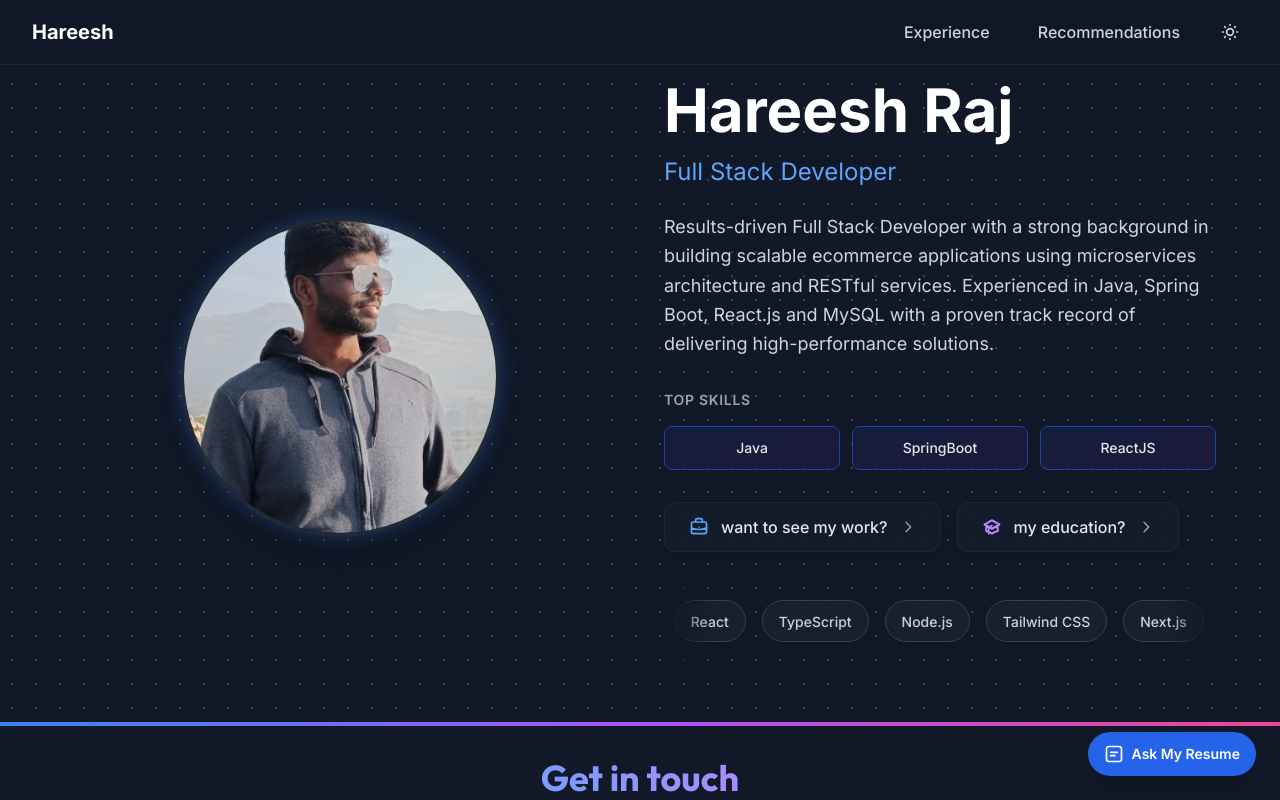
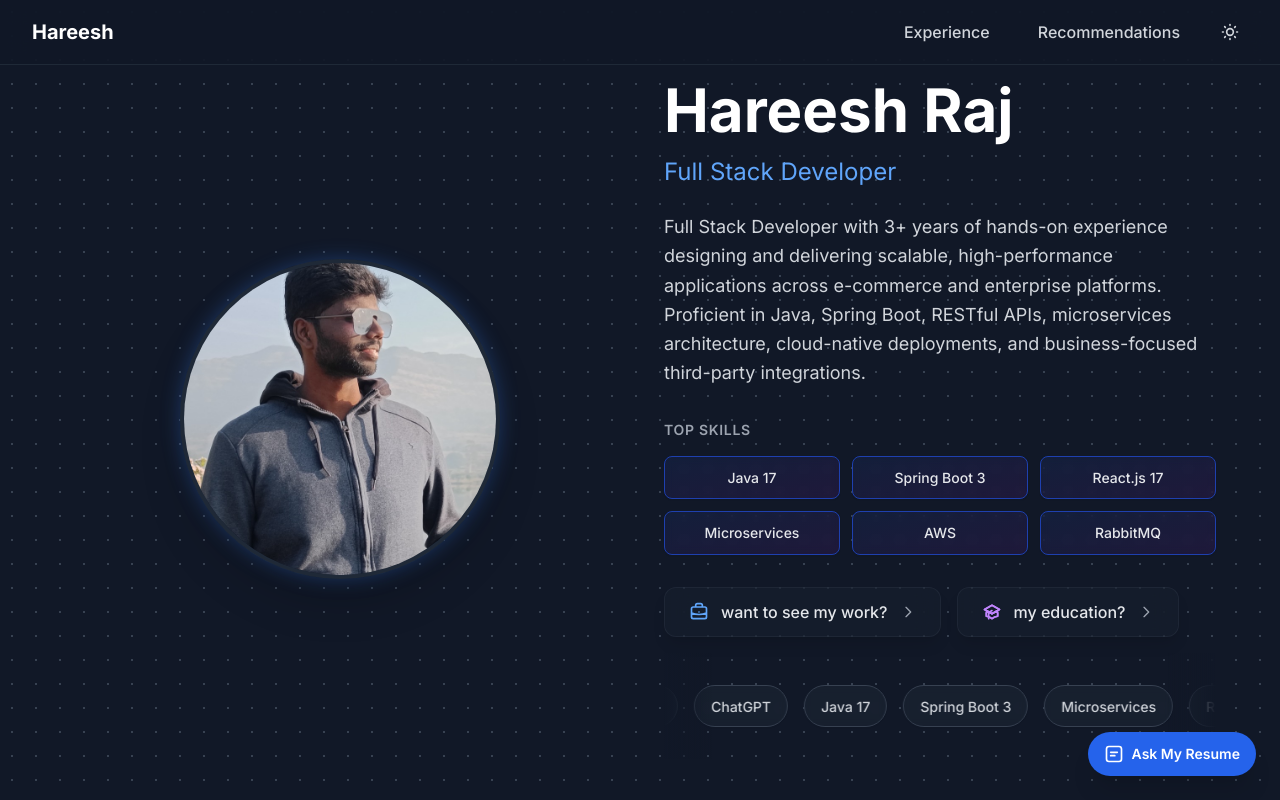
Before and after one commit to hareeshraj/portfolio, a React (Vite) app: page / in a window 1280 px wide. Built offline with nearby package versions, Linux system fonts and the light colour scheme.

Commit message:
Updated the skillset and added github actions for deployment to github pages

```diff
--- a/src/data/portfolio.json
+++ b/src/data/portfolio.json
@@ -2,7 +2,7 @@
   "personal": {
     "name": "Hareesh Raj",
     "title": "Full Stack Developer",
-    "bio": "Results-driven Full Stack Developer with a strong background in building scalable ecommerce applications using microservices architecture and RESTful services. Experienced in Java, Spring Boot, React.js and MySQL with a proven track record of delivering high-performance solutions.",
+    "bio": "Full Stack Developer with 3+ years of hands-on experience designing and delivering scalable, high-performance applications across e-commerce and enterprise platforms. Proficient in Java, Spring Boot, RESTful APIs, microservices architecture, cloud-native deployments, and business-focused third-party integrations.",
     "location": "Chennai, India",
     "email": "hareesh1705@gmail.com",
     "photo": "images/photo.jpg",
@@ -55,17 +55,32 @@
     }
   ],
   "skills": [
-    "SpringBoot",
-    "React",
+    "GitHub Copilot",
+    "Cursor",
+    "Claude",
+    "ChatGPT",
+    "Java 17",
+    "Spring Boot 3",
+    "Microservices",
+    "REST APIs",
+    "RabbitMQ",
+    "React.js 17",
+    "Redux",
     "TypeScript",
-    "Node.js",
-    "Tailwind CSS",
-    "Next.js",
-    "GraphQL",
-    "Git",
-    "RabbitMQ",
+    "LESS/SASS",
+    "MySQL",
+    "MongoDB",
     "PostgreSQL",
-    "Docker"
+    "Redis",
+    "AWS",
+    "Docker",
+    "Kubernetes",
+    "GitHub Actions",
+    "JUnit",
+    "JMeter",
+    "Swagger",
+    "Postman",
+    "System Design"
   ],
   "recommendations": [
     {
@@ -79,9 +94,12 @@
     }
   ],
   "topSkills": [
-    "Java",
-    "SpringBoot",
-    "ReactJS"
+    "Java 17",
+    "Spring Boot 3",
+    "React.js 17",
+    "Microservices",
+    "AWS",
+    "RabbitMQ"
   ],
   "social": {
     "linkedin": "https://www.linkedin.com/in/hareesh-raj-ramanathan/",
--- a/src/data/resumeKnowledge.ts
+++ b/src/data/resumeKnowledge.ts
@@ -14,22 +14,22 @@ interface ResumeRule {
 }
 
 export const suggestedResumeQuestions = [
-  'What is his current role at CDW?',
   'What are his strongest backend skills?',
-  'Summarize his experience in 5 lines.',
   'What cloud and DevOps tools does he use?',
-  'What awards has he received?',
+  'What AI tools does he actively use?',
+  'Summarize his CDW experience in 5 lines.',
+  'What testing practices does he follow?',
 ];
 
 const resumeRules: ResumeRule[] = [
   {
     keywords: ['summary', 'about', 'introduce', 'profile', 'who is', 'tell me about'],
     answer: {
-      text: 'Hareesh is a Full Stack Java Developer with 3+ years of experience building scalable applications with Java, Spring Boot, and React.js. His resume highlights REST APIs, microservices, high-performance backend systems, and production delivery for e-commerce and enterprise platforms.',
+      text: 'Hareesh is a Full Stack Developer with 3+ years of experience building scalable and high-performance applications for e-commerce and enterprise platforms. He specializes in Java 17, Spring Boot 3, REST APIs, microservices, cloud-native deployment, and business-focused integrations.',
       sources: [
         {
           section: 'Professional Summary',
-          snippet: '3+ years of experience with Java, Spring Boot, React.js, REST APIs, and microservices.',
+          snippet: '3+ years across scalable applications, Java/Spring Boot, REST APIs, microservices, and cloud-native deployments.',
         },
       ],
     },
@@ -37,7 +37,7 @@ const resumeRules: ResumeRule[] = [
   {
     keywords: ['current role', 'present', 'consultant', 'cdw', 'current company'],
     answer: {
-      text: 'He is currently working as a Consultant at CDW Technologies India Pvt Ltd (October 2025 to Present). Key work includes e-commerce platform launch, reusable React components, gift card lifecycle, third-party integrations (Avalara/Klaviyo/ShipHero), and legacy migration with SEO-safe URL rewrites.',
+      text: 'He is currently a Consultant at CDW Technologies India Pvt Ltd (October 2025 to Present). Key work includes scalable e-commerce launch, modular UI components, gift-card lifecycle, full-stack self-service dashboard, third-party integrations (Avalara/Klaviyo/ShipHero), and legacy migration with SEO-safe rewrites.',
       sources: [
         {
           section: 'Work Experience',
@@ -45,7 +45,7 @@ const resumeRules: ResumeRule[] = [
         },
         {
           section: 'Work Experience',
-          snippet: 'Built gift card lifecycle, order dashboard, and handled legacy migration with SEO URL rewrites.',
+          snippet: 'Built gift card lifecycle and self-service dashboard; led legacy migration with SEO URL rewrites.',
         },
       ],
     },
@@ -53,7 +53,7 @@ const resumeRules: ResumeRule[] = [
   {
     keywords: ['experience', 'years', 'career', 'timeline', 'work history'],
     answer: {
-      text: 'His resume shows 3+ years of professional experience at CDW across four roles: Student Intern (Feb 2023–May 2023), Trainee Consultant (Jul 2023–Mar 2024), Associate Consultant (Apr 2024–Sep 2025), and Consultant (Oct 2025–Present).',
+      text: 'His resume shows 3+ years at CDW across four roles: Student Intern (Feb 2023 to May 2023), Trainee Consultant (Jul 2023 to Mar 2024), Associate Consultant (Apr 2024 to Sep 2025), and Consultant (Oct 2025 to Present).',
       sources: [
         {
           section: 'Professional Summary',
@@ -67,13 +67,13 @@ const resumeRules: ResumeRule[] = [
     },
   },
   {
-    keywords: ['backend', 'java', 'spring boot', 'api', 'microservice', 'kafka', 'rabbitmq'],
+    keywords: ['backend', 'java', 'spring boot', 'api', 'microservice', 'rabbitmq', 'java 17', 'spring boot 3'],
     answer: {
-      text: 'His backend stack in the resume includes Java, Spring Boot, RESTful APIs, Kafka, RabbitMQ, Redis, and database optimization. He has also implemented asynchronous integrations using message queues and built scalable APIs for high-traffic systems.',
+      text: 'His backend stack includes Java 17, Spring Boot 3, microservices, REST APIs, and RabbitMQ. He has delivered high-performance APIs, asynchronous queue-based integrations, and reliable backend systems for high-traffic production use cases.',
       sources: [
         {
           section: 'Skills',
-          snippet: 'Backend Development: Java, Spring Boot, Kafka, RabbitMQ, RESTful APIs.',
+          snippet: 'Backend: Java 17, Spring Boot 3, Microservices, REST APIs, RabbitMQ.',
         },
         {
           section: 'Work Experience',
@@ -83,33 +83,45 @@ const resumeRules: ResumeRule[] = [
     },
   },
   {
-    keywords: ['frontend', 'react', 'typescript', 'redux', 'ui', 'user interface'],
+    keywords: ['frontend', 'react', 'typescript', 'redux', 'ui', 'user interface', 'less', 'sass'],
     answer: {
-      text: 'Frontend skills listed are React.js, Redux, TypeScript, CSS, and jQuery. In delivery work, he built reusable UI components, revamped booking workflows, and created React dashboards connected with Spring Boot APIs.',
+      text: 'Frontend skills listed are HTML/CSS, JavaScript, TypeScript, React.js 17, Redux, and LESS/SASS. In delivery work, he built modular UI components, improved booking workflows, and integrated frontend with backend APIs for better user experience.',
       sources: [
         {
           section: 'Skills',
-          snippet: 'Frontend Development: React.js, Redux, TypeScript, CSS, jQuery.',
+          snippet: 'Frontend: HTML/CSS, JavaScript, TypeScript, React.js 17, Redux, LESS/SASS.',
         },
         {
           section: 'Work Experience',
-          snippet: 'Built reusable React components and user dashboards integrated with backend APIs.',
+          snippet: 'Built modular UI components and integrated frontend workflows with backend services.',
         },
       ],
     },
   },
   {
-    keywords: ['cloud', 'aws', 'devops', 'docker', 'kubernetes', 'nginx', 'deployment'],
+    keywords: ['cloud', 'aws', 'devops', 'docker', 'kubernetes', 'deployment', 'github actions'],
     answer: {
-      text: 'Cloud/DevOps tools in the resume: AWS (EC2, S3, RDS, DynamoDB, ECS), Nginx, Docker, and Kubernetes. The summary also mentions cloud deployments on AWS.',
+      text: 'Cloud/DevOps tools in the resume are AWS (EC2, S3, RDS, DynamoDB, ECS), Docker, Kubernetes, and GitHub Actions. The summary also highlights cloud-native deployments.',
       sources: [
         {
           section: 'Skills',
-          snippet: 'Cloud & DevOps: AWS (EC2, S3, RDS, DynamoDB, ECS), Nginx, Docker, Kubernetes.',
+          snippet: 'Cloud & DevOps: AWS (EC2, S3, RDS, DynamoDB, ECS), Docker, Kubernetes, GitHub Actions.',
         },
         {
           section: 'Professional Summary',
-          snippet: 'Cloud deployments on AWS.',
+          snippet: 'Mentions cloud-native deployments and scalable platform delivery.',
+        },
+      ],
+    },
+  },
+  {
+    keywords: ['ai', 'copilot', 'cursor', 'claude', 'chatgpt', 'ai adoption'],
+    answer: {
+      text: 'He actively uses AI tools in day-to-day engineering. Resume-listed tools are GitHub Copilot, Cursor, Claude, and ChatGPT.',
+      sources: [
+        {
+          section: 'Skills',
+          snippet: 'AI Adoption: GitHub Copilot, Cursor, Claude, ChatGPT.',
         },
       ],
     },
@@ -126,6 +138,18 @@ const resumeRules: ResumeRule[] = [
         {
           section: 'Work Experience',
           snippet: 'Implemented Redis caching and improved application performance.',
+        },
+      ],
+    },
+  },
+  {
+    keywords: ['testing', 'junit', 'jmeter', 'postman', 'swagger', 'quality', 'best practices', 'sdd', 'spec driven'],
+    answer: {
+      text: 'Testing and quality practices listed are Spec Driven Development, JUnit, JMeter, code reviews, integration testing, Postman, and Swagger documentation/testing.',
+      sources: [
+        {
+          section: 'Skills',
+          snippet: 'Testing & Best Practices include Spec Driven Development, JUnit, JMeter, integration testing, Postman, and Swagger.',
         },
       ],
     },
```
